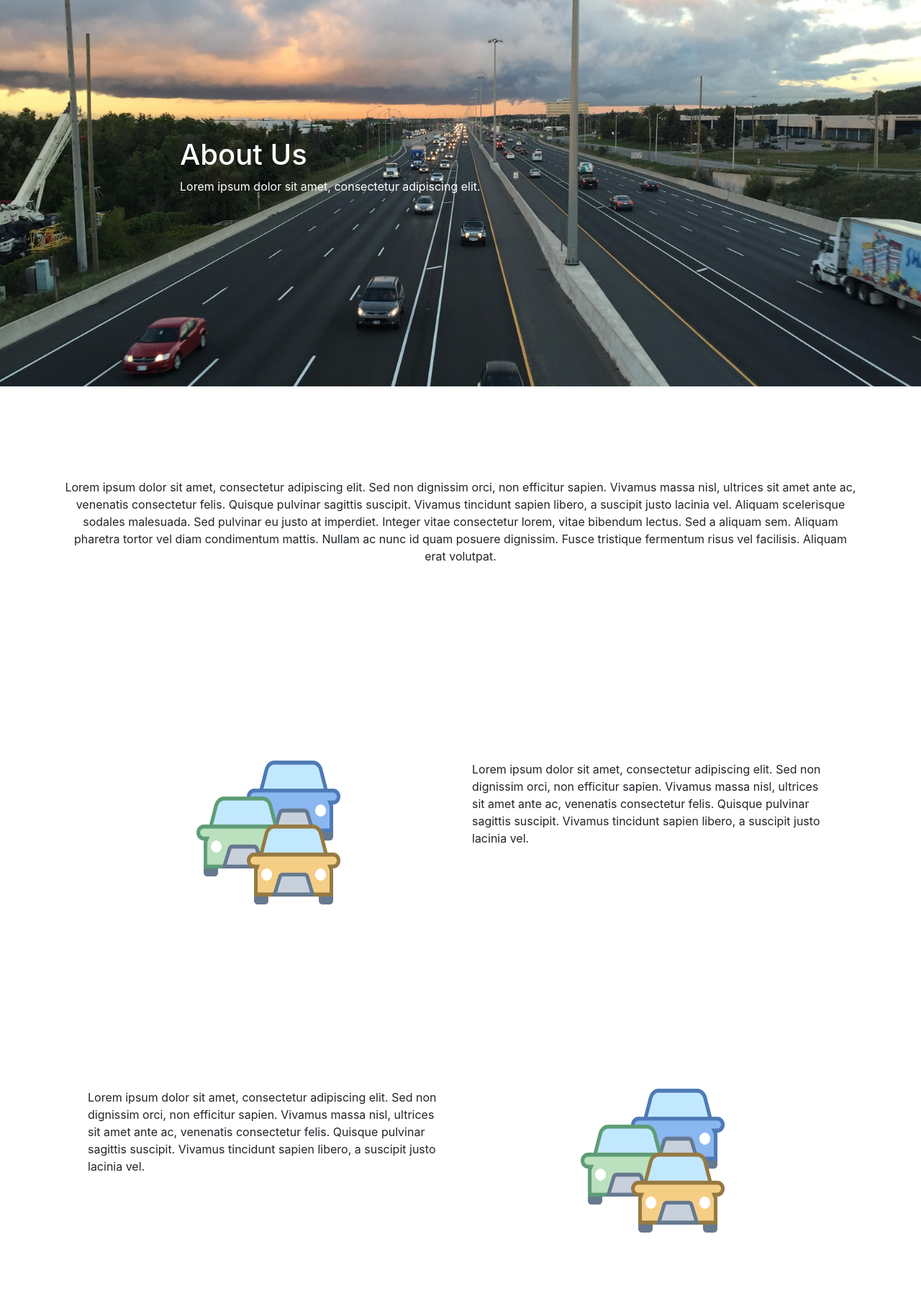
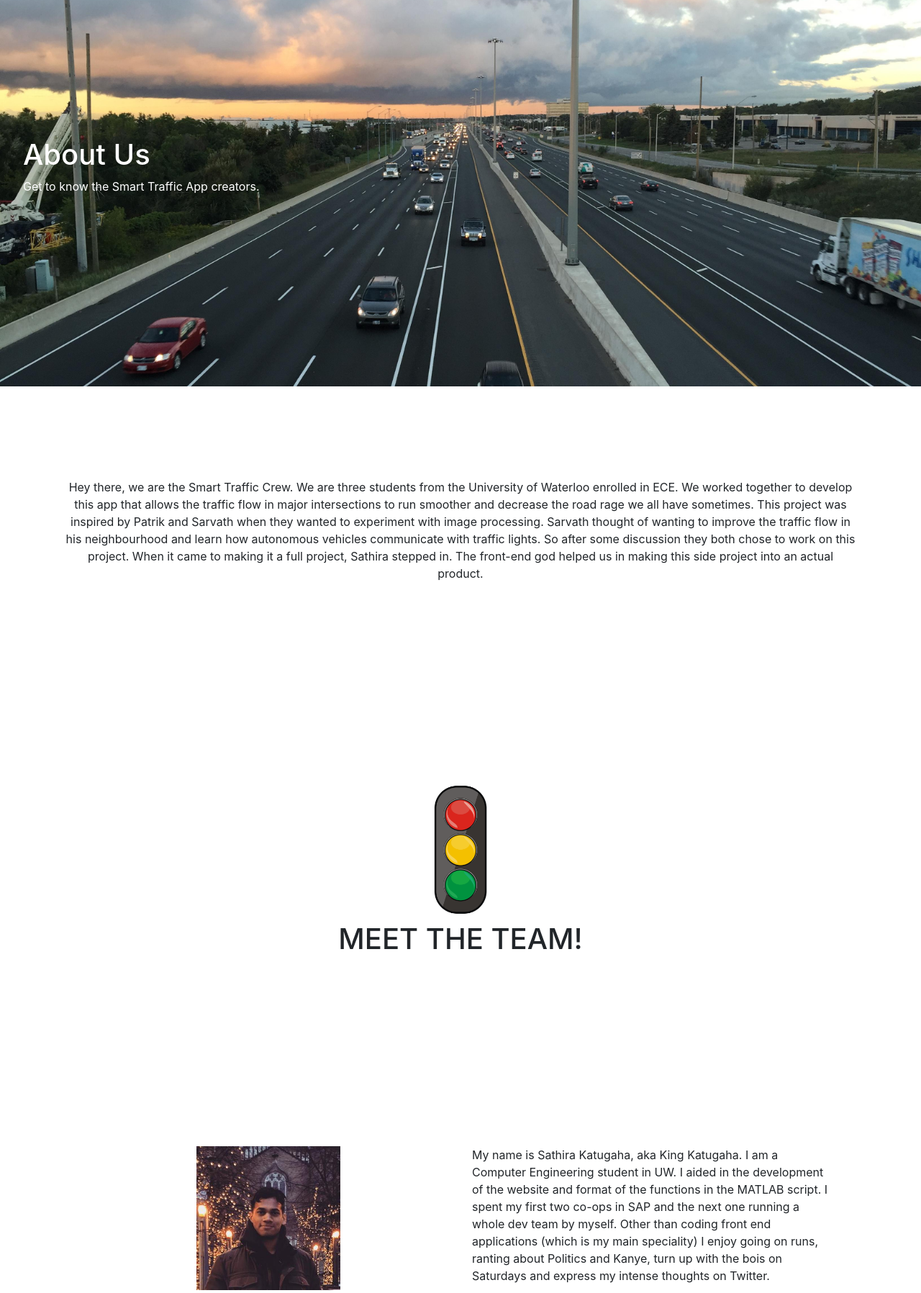
Before and after one commit to SarvathSharma/Smart-Traffic-Control-System, a Flask app: page /aboutus in a window 1280 px wide. Shown: the part 263-2060 px from the top of the page at 72% size. Before the commit the page ends 1976 px from the top, so only its background shows below. Run offline with Flask 2, Linux system fonts and the light colour scheme; some libraries are stand-ins or nearby versions.

Commit message:
Added About Us Info for the team

```diff
--- a/static/styles/aboutus.css
+++ b/static/styles/aboutus.css
@@ -7,7 +7,6 @@
   display: flex;
   padding-top: 128px;
 }
-
 
 .heading-text {
   width: calc(200% / 3);
--- a/static/styles/index.css
+++ b/static/styles/index.css
@@ -0,0 +1,22 @@
+.homepage-card {
+    color: white;
+    background-image: url(/static/pictures/smart-traffic.jpg);
+    background-size: cover;
+    height: calc(100vh - 76px);
+    width: 100vw;
+    display: block;
+    padding-top: 128px;
+}
+
+.heading-text {
+    width: calc(200% / 3);
+    align-self: center;
+    padding-left: 32px;
+}
+
+.home-page-image{
+    grid-area: Image;
+    height: 200px;
+    width: 200px;
+    margin: 0 auto;
+}
--- a/templates/aboutus.html
+++ b/templates/aboutus.html
@@ -6,40 +6,57 @@
         About Us
       </h1>
       <p>
-        Lorem ipsum dolor sit amet, consectetur adipiscing elit.
+        Get to know the Smart Traffic App creators.
       </p>
     </div>
   </div>
   <div class="centered-text">
     <p>
-      Lorem ipsum dolor sit amet, consectetur adipiscing elit. Sed non dignissim
-      orci, non efficitur sapien. Vivamus massa nisl, ultrices sit amet ante ac,
-      venenatis consectetur felis. Quisque pulvinar sagittis suscipit. Vivamus
-      tincidunt sapien libero, a suscipit justo lacinia vel. Aliquam scelerisque
-      sodales malesuada. Sed pulvinar eu justo at imperdiet. Integer vitae
-      consectetur lorem, vitae bibendum lectus. Sed a aliquam sem. Aliquam
-      pharetra tortor vel diam condimentum mattis. Nullam ac nunc id quam
-      posuere dignissim. Fusce tristique fermentum risus vel facilisis. Aliquam
-      erat volutpat.
+      Hey there, we are the Smart Traffic Crew. We are three students from the University of Waterloo enrolled in ECE.
+      We worked together to develop this app that allows the traffic flow in major intersections to run smoother and
+      decrease the road rage we all have sometimes. This project was inspired by Patrik and Sarvath when they wanted to
+      experiment with image processing. Sarvath thought of wanting to improve the traffic flow in his neighbourhood and
+      learn how autonomous vehicles communicate with traffic lights. So after some discussion they both chose to work on
+      this project. When it came to making it a full project, Sathira stepped in. The front-end god helped us in making
+      this side project into an actual product.
+    </p>
+  </div>
+  <div class="centered-text">
+    <img class="about-us-image"  src="/static/pictures/traffic-light.png">
+    <h1>
+      MEET THE TEAM!
+    </h1>
+  </div>
+  <div class="two-column-left">
+      <img class="about-us-image"  src="/static/pictures/sathira.jpeg">
+      <p class="aboutus-description">
+        My name is Sathira Katugaha, aka King Katugaha. I am a Computer Engineering student in UW. I aided in the
+        development of the website and format of the functions in the MATLAB script. I spent my first two co-ops in SAP
+        and the next one running a whole dev team by myself. Other than coding front end applications (which is my main
+        speciality) I enjoy going on runs, ranting about Politics and Kanye, turn up with the bois on Saturdays and
+        express my intense thoughts on Twitter.
+      </p>
+  </div>
+  <div class="two-column-right">
+    <img class="about-us-image" src="/static/pictures/patrik.jpg">
+    <p class="aboutus-description">
+      My name is Patrik Beqo, aka TikTok King. I am a Computer Engineering student in UW. I aided in making the
+      MATLAB algorithm to detect/track the vehicles and the design of the website. I spent my first two co-ops in the
+      medical industry where I was an IT specialist and QA student. I have since upgraded to a Software Developer at
+      Ritual. In my free time I enjoy going on hikes, testing my liver's tolerance and scrolling through TikTok for hours
+      at time.
     </p>
   </div>
   <div class="two-column-left">
-      <img class="about-us-image"  src="/static/pictures/cars.png">
-      <p class="aboutus-description">
-        Lorem ipsum dolor sit amet, consectetur adipiscing elit. Sed non dignissim
-        orci, non efficitur sapien. Vivamus massa nisl, ultrices sit amet ante ac,
-        venenatis consectetur felis. Quisque pulvinar sagittis suscipit. Vivamus
-        tincidunt sapien libero, a suscipit justo lacinia vel.
-      </p>
+    <img class="about-us-image"  src="/static/pictures/sarvath.jpg">
+    <p class="aboutus-description">
+      My name is Sarvath Sharma, aka Shawarma King. I am an Electrical Engineering student in UW. I aided in the
+      computer vision and image processing aspect of the project. I also helped in integrating the Python and MATLAB
+      aspects together. I am also known as the kid who pushed the Python libraries to the GitHub repo to get more cred.
+      I spent my first two co-ops working at Solink. I was a QA Specialist and Junior Developer and then worked at
+      WATONOMOUS where I was a Power Systems Member. In my spare time I enjoy working out, gaming, being a lil weeb and
+      also make some vids in YouTube where I get roasted by my high school friends for being garbage in Valorant.
+    </p>
   </div>
-  <div class="two-column-right">
-    <img class="about-us-image" src="/static/pictures/cars.png" >
-    <p class="aboutus-description">
-      Lorem ipsum dolor sit amet, consectetur adipiscing elit. Sed non dignissim
-      orci, non efficitur sapien. Vivamus massa nisl, ultrices sit amet ante ac,
-      venenatis consectetur felis. Quisque pulvinar sagittis suscipit. Vivamus
-      tincidunt sapien libero, a suscipit justo lacinia vel.
-    </p>
-</div>
 </div>
 {% endblock content %}
```
Also changed, not shown: templates/index.html (+14 -3 lines), static/pictures/patrik.jpg (added), static/pictures/sarvath.jpg (added), static/pictures/sathira.jpeg (added), static/pictures/smart-traffic.jpg (added).
